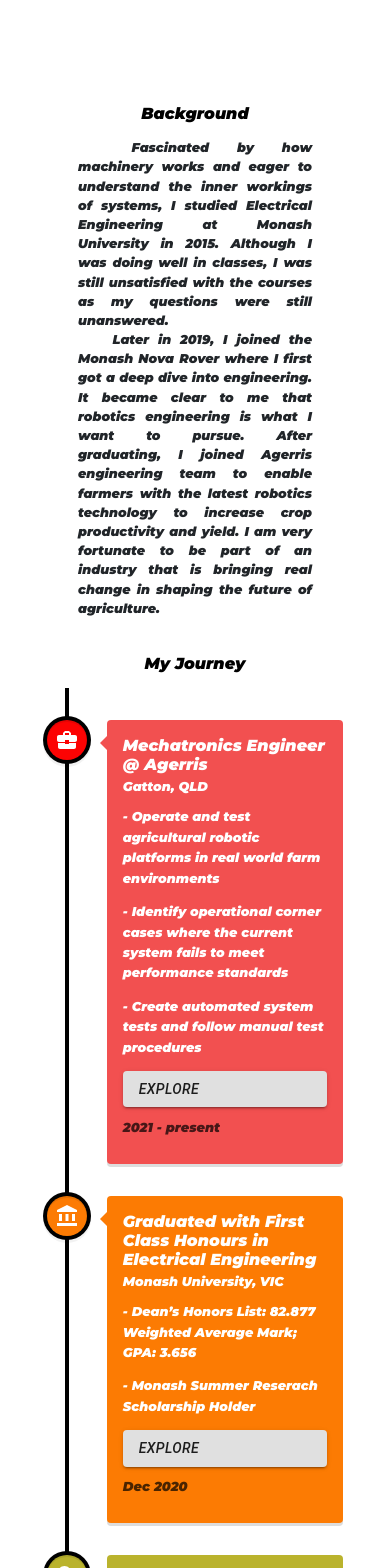
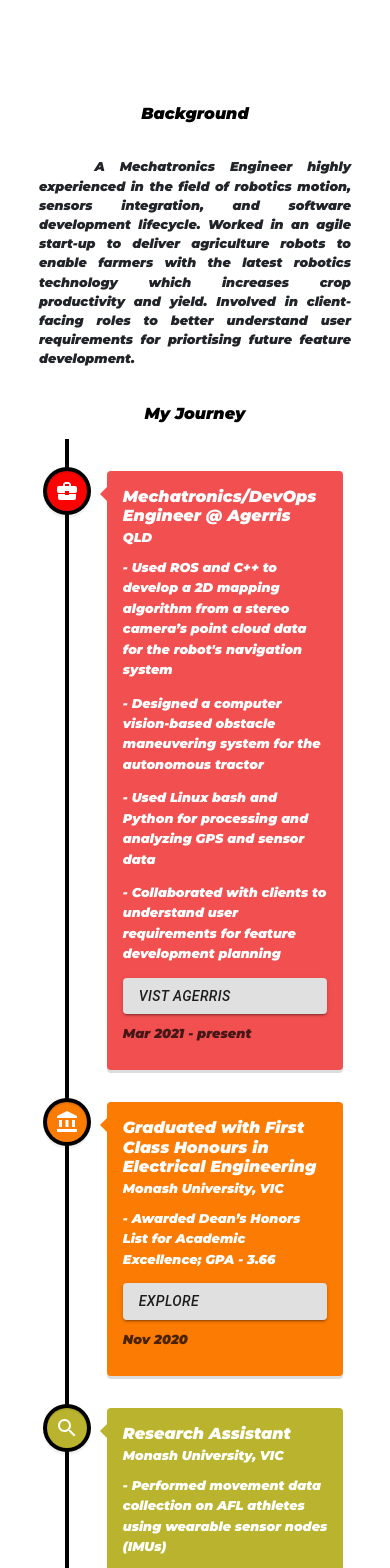
Before and after one commit to ZweatMonash/david_webapp, a React (Create React App) app: page / in a window 390 px wide. Shown: the part 260-1828 px from the top of the page. Built offline with nearby package versions, Linux system fonts and the light colour scheme; no server answers; a web font is replaced by a local one.

Commit message:
Updated Resume. Fix mobile pitch. Updated Timeline

```diff
--- a/src/components/hero/hero.css
+++ b/src/components/hero/hero.css
@@ -23,7 +23,27 @@
 }
 
 #pitch p {
-  width: 60vw;
+  width: 70vw;
   margin-left: auto;
   margin-right: auto;
 }
+
+@media screen and (max-width: 768px) {
+  #hero-wrapper {
+    height: auto;
+    display: block;
+    margin-top: 4em; /* same spacing as Navbar*/
+    margin-left: auto;
+    margin-right: auto;
+  }
+
+  #pitch {
+    height: auto;
+    width: 100%;
+  }
+
+  #pitch p {
+    width: 100%;
+    height: auto;
+  }
+}
--- a/src/components/hero/hero.js
+++ b/src/components/hero/hero.js
@@ -9,18 +9,14 @@ const Hero = () => {
       <div id="pitch">
         <h1>Background</h1>
         <p>
-          &emsp; &emsp;Fascinated by how machinery works and eager to understand
-          the inner workings of systems, I studied Electrical Engineering at
-          Monash University in 2015. Although I was doing well in classes, I was
-          still unsatisfied with the courses as my questions were still
-          unanswered.
-          <br></br> &emsp; &emsp;Later in 2019, I joined the Monash Nova Rover
-          where I first got a deep dive into engineering. It became clear to me
-          that robotics engineering is what I want to pursue. After graduating,
-          I joined Agerris engineering team to enable farmers with the latest
-          robotics technology to increase crop productivity and yield. I am very
-          fortunate to be part of an industry that is bringing real change in
-          shaping the future of agriculture.
+          &emsp; &emsp;
+          <br></br> &emsp; &emsp; A Mechatronics Engineer highly experienced in
+          the field of robotics motion, sensors integration, and software
+          development lifecycle. Worked in an agile start-up to deliver
+          agriculture robots to enable farmers with the latest robotics
+          technology which increases crop productivity and yield. Involved in
+          client-facing roles to better understand user requirements for
+          priortising future feature development.
         </p>
       </div>
     </div>
--- a/src/components/navbar/navbar.js
+++ b/src/components/navbar/navbar.js
@@ -1,6 +1,6 @@
 import React from "react";
 import "./navbar.css";
-import CV from "../../../public/documents/Davids-CV.pdf";
+import CV from "../../../public/documents/Davids_CV.pdf";
 import Name from "./name";
 
 const Navbar = () => {
--- a/src/components/timeline/VerticalTimelineComponent.js
+++ b/src/components/timeline/VerticalTimelineComponent.js
@@ -23,24 +23,31 @@ const VerticalTimelineComponent = () => {
         className="vertical-timeline-element--work"
         contentStyle={{ background: "#f25050", color: "#fff" }}
         contentArrowStyle={{ borderRight: "7px solid  #f25050" }}
-        date="2021 - present"
+        date="Mar 2021 - present"
         dateClassName="dateStyle"
         iconStyle={{ background: "#fc0303", color: "#fff" }}
         icon={<BusinessCenterIcon />}
       >
         <h3 className="vertical-timeline-element-title">
-          Mechatronics Engineer @ Agerris
+          Mechatronics/DevOps Engineer @ Agerris
         </h3>
-        <h4 className="vertical-timeline-element-subtitle">Gatton, QLD</h4>
+        <h4 className="vertical-timeline-element-subtitle">QLD</h4>
         <p>
-          - Operate and test agricultural robotic platforms in real world farm
-          environments
+          - Used ROS and C++ to develop a 2D mapping algorithm from a stereo
+          camera’s point cloud data for the robot's navigation system
         </p>
         <p>
-          - Identify operational corner cases where the current system fails to
-          meet performance standards
+          - Designed a computer vision-based obstacle maneuvering system for the
+          autonomous tractor
         </p>
-        <p>- Create automated system tests and follow manual test procedures</p>
+        <p>
+          - Used Linux bash and Python for processing and analyzing GPS and
+          sensor data
+        </p>
+        <p>
+          - Collaborated with clients to understand user requirements for
+          feature development planning
+        </p>
         <p></p>
         <Button
           className="button-explore"
@@ -48,12 +55,12 @@ const VerticalTimelineComponent = () => {
           href="https://agerris.com/"
           style={{ display: "block" }}
         >
-          Explore
+          Vist Agerris
         </Button>
       </VerticalTimelineElement>
       <VerticalTimelineElement
         className="vertical-timeline-element--work"
-        date="Dec 2020"
+        date="Nov 2020"
         dateClassName="dateStyle"
         contentStyle={{ background: "#fc7b03", color: "#fff" }}
         contentArrowStyle={{ borderRight: "7px solid  #fc7b03" }}
@@ -66,8 +73,7 @@ const VerticalTimelineComponent = () => {
         <h4 className="vertical-timeline-element-subtitle">
           Monash University, VIC
         </h4>
-        <p>- Dean’s Honors List: 82.877 Weighted Average Mark; GPA: 3.656</p>
-        <p>- Monash Summer Reserach Scholarship Holder</p>
+        <p>- Awarded Dean’s Honors List for Academic Excellence; GPA - 3.66</p>
         <p></p>
         <Button
           className="button-explore"
@@ -80,7 +86,7 @@ const VerticalTimelineComponent = () => {
       </VerticalTimelineElement>
       <VerticalTimelineElement
         className="vertical-timeline-element--work"
-        date="Nov 2019"
+        date="Nov 2019 - Mar 2020"
         dateClassName="dateStyle"
         contentStyle={{ background: "#bab32d", color: "#fff" }}
         contentArrowStyle={{ borderRight: "7px solid  #bab32d" }}
@@ -91,7 +97,14 @@ const VerticalTimelineComponent = () => {
         <h4 className="vertical-timeline-element-subtitle">
           Monash University, VIC
         </h4>
-        <p>- Data Collection and Analysis</p>
+        <p>
+          - Performed movement data collection on AFL athletes using wearable
+          sensor nodes (IMUs)
+        </p>
+        <p>
+          - Processed joint angles of athletes’ lower bodies from the raw data
+          collected using MATLAB
+        </p>
       </VerticalTimelineElement>
       <VerticalTimelineElement
         className="vertical-timeline-element--work"
@@ -110,7 +123,7 @@ const VerticalTimelineComponent = () => {
       </VerticalTimelineElement>
       <VerticalTimelineElement
         className="vertical-timeline-element--education"
-        date=" June 2019"
+        date="Sep 2019 - Nov 2020"
         dateClassName="dateStyle"
         contentStyle={{ background: "#3192a8", color: "#fff" }}
         contentArrowStyle={{ borderRight: "7px solid  #3192a8" }}
@@ -118,22 +131,26 @@ const VerticalTimelineComponent = () => {
         icon={<GitHubIcon />}
       >
         <h3 className="vertical-timeline-element-title">
-          Software/Autonomous Engineer @ Monash Nova Rover
+          Software/Robotics Engineer @ Monash Nova Rover
         </h3>
         <h4 className="vertical-timeline-element-subtitle">
           Monash University, VIC
         </h4>
         <p>
-          - Acquired code organization and tracking skills through the use of
-          GIT
+          - Propelled the team to 9th place in 2019 from 14th place in 2018, out
+          of 35 competing teams
         </p>
         <p>
-          - Developed and implemented Path Planning algorithms, and Path
-          Controllers
+          - Used C++ and ROS to create a path planner and controller for the
+          autonomous navigation system
         </p>
         <p>
           - Created a Gazebo simulation environment to improve safety for
-          testing purposes.
+          testing purposes
+        </p>
+        <p>
+          - Assisted in sensor selection and performance analysis to meet budget
+          plans
         </p>
         <p></p>
         <Button
@@ -142,7 +159,7 @@ const VerticalTimelineComponent = () => {
           href="https://www.novarover.space/"
           style={{ display: "block" }}
         >
-          Explore
+          Visit Nova Rover
         </Button>
       </VerticalTimelineElement>
       <VerticalTimelineElement
--- a/src/components/timeline/timeline.css
+++ b/src/components/timeline/timeline.css
@@ -4,6 +4,7 @@
   height: auto;
   margin-left: auto;
   margin-right: auto;
+  overflow: hidden;
   /* background-color: black; */
 }
 
@@ -16,6 +17,8 @@
   #timeline-wrapper h1 {
     font-size: 1rem;
     color: black;
+    overflow-x: hidden;
+    width: 80vw;
   }
 
   #timeline-wrapper h2,
```
Also changed, not shown: 2 other files (tests, documents, lock files or other folders).
